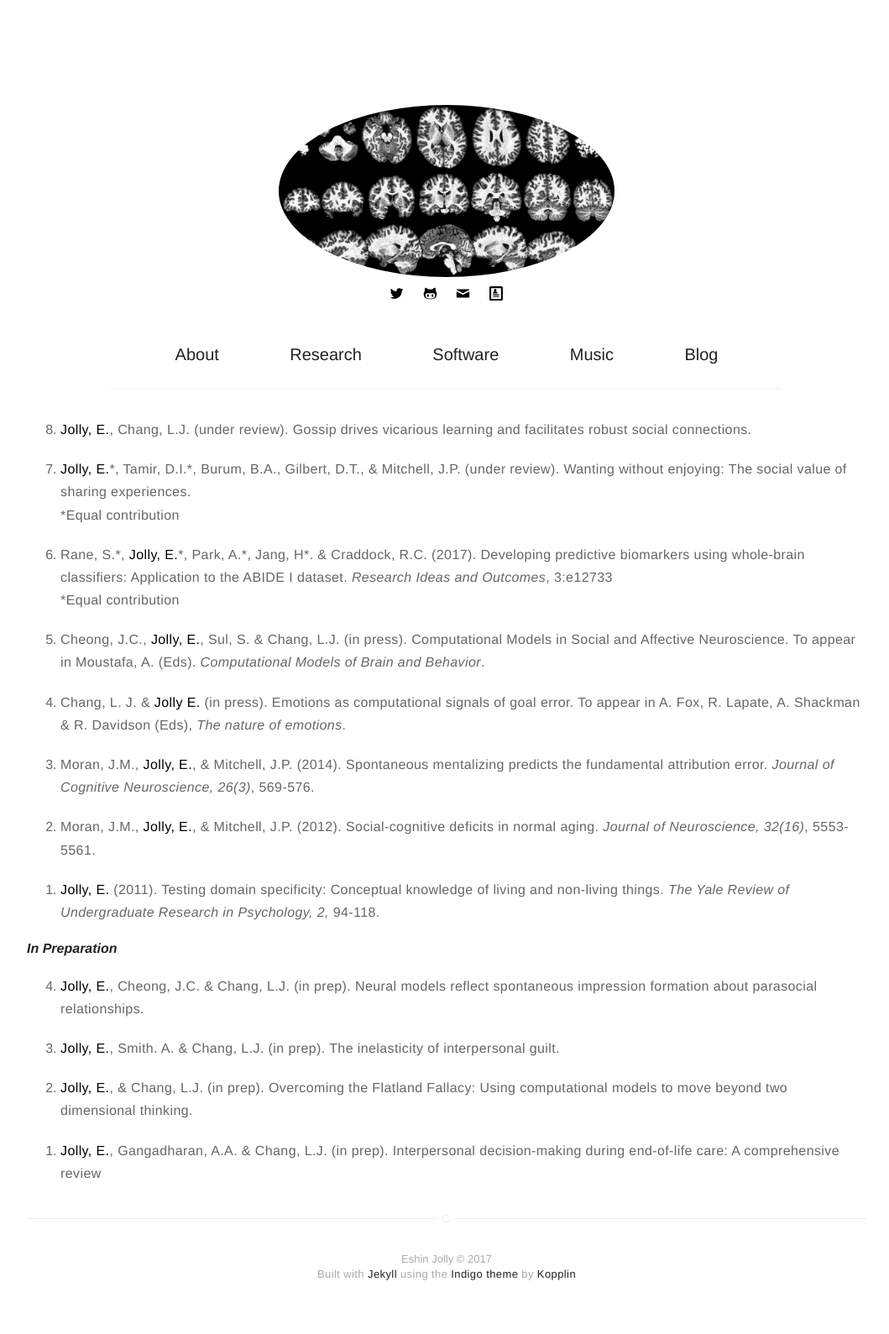
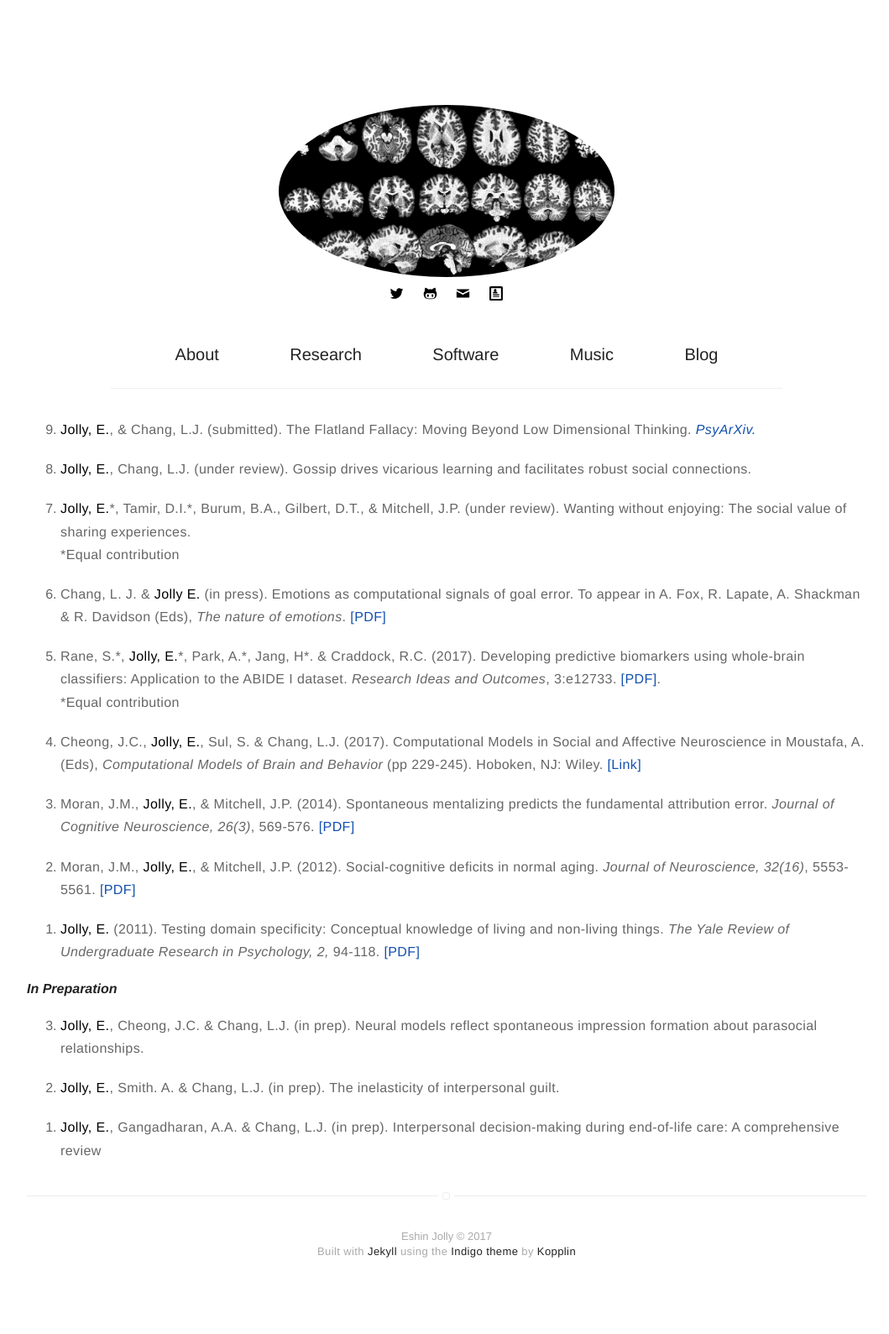
Before and after one commit to ejolly/ejolly.github.io, a Jekyll site: the page built from publications.md, in a window 1280 px wide. Shown: the whole page at 84% size, without its empty margins (108-1167 px from the left). Built offline with Jekyll 4.4.1, drawn with Linux system fonts in a browser that asks for light colours; comment, search, counter and statistics services are not loaded; after the commit the page ends 1562 px from its top, so only the background shows below that.

Commit message:
Updated publication links for available papers and pdfs.

```diff
--- a/publications.md
+++ b/publications.md
@@ -2,31 +2,32 @@
 title: Publications
 layout: page
 ---
+
+9. **Jolly, E.**, & Chang, L.J. (submitted). The Flatland Fallacy:  Moving Beyond Low Dimensional Thinking. *[PsyArXiv.](https://psyarxiv.com/zdrfg/)*
+
 8. **Jolly, E.**, Chang, L.J. (under review). Gossip drives vicarious learning and facilitates robust social connections.
 
 7. **Jolly, E.**\*, Tamir, D.I.\*, Burum, B.A., Gilbert, D.T., & Mitchell, J.P. (under review). Wanting without enjoying: The social value of sharing experiences.
 \*Equal contribution
 
-6. Rane, S.\*, **Jolly, E.**\*, Park, A.\*, Jang, H\*. & Craddock, R.C. (2017). Developing predictive biomarkers using whole-brain classifiers: Application to the ABIDE I dataset. *Research Ideas and Outcomes*, 3:e12733
+6. Chang, L. J. & **Jolly E.** (in press). Emotions as computational signals of goal error. To appear in A. Fox, R. Lapate, A. Shackman & R. Davidson (Eds), *The nature of emotions*. [[PDF]](/assets/pdfs/Jolly_Emotions_Chapter.pdf)
+
+5. Rane, S.\*, **Jolly, E.**\*, Park, A.\*, Jang, H\*. & Craddock, R.C. (2017). Developing predictive biomarkers using whole-brain classifiers: Application to the ABIDE I dataset. *Research Ideas and Outcomes*, 3:e12733. [[PDF]](https://riojournal.com/article/12733/download/pdf/).
 \*Equal contribution
 
-5. Cheong, J.C., **Jolly, E.**, Sul, S. & Chang, L.J. (in press). Computational Models in Social and Affective Neuroscience. To appear in Moustafa, A. (Eds). *Computational Models of Brain and Behavior*.
+4. Cheong, J.C., **Jolly, E.**, Sul, S. & Chang, L.J. (2017). Computational Models in Social and Affective Neuroscience in Moustafa, A. (Eds), *Computational Models of Brain and Behavior* (pp 229-245). Hoboken, NJ: Wiley. [[Link]](http://onlinelibrary.wiley.com/doi/10.1002/9781119159193.ch17/summary)
 
-4. Chang, L. J. & **Jolly E.** (in press). Emotions as computational signals of goal error. To appear in A. Fox, R. Lapate, A. Shackman & R. Davidson (Eds), *The nature of emotions*.
+3. Moran, J.M., **Jolly, E.**, & Mitchell, J.P. (2014). Spontaneous mentalizing predicts the fundamental attribution error. *Journal of Cognitive Neuroscience, 26(3)*, 569-576. [[PDF]](https://dash.harvard.edu/bitstream/handle/1/13457155/jocn_a_00513.pdf?sequence=1)
 
-3. Moran, J.M., **Jolly, E.**, & Mitchell, J.P. (2014). Spontaneous mentalizing predicts the fundamental attribution error. *Journal of Cognitive Neuroscience, 26(3)*, 569-576.
+2. Moran, J.M., **Jolly, E.**, & Mitchell, J.P. (2012). Social-cognitive deficits in normal aging. *Journal of Neuroscience, 32(16)*, 5553-5561. [[PDF]](http://www.jneurosci.org/content/jneuro/32/16/5553.full.pdf)
 
-2. Moran, J.M., **Jolly, E.**, & Mitchell, J.P. (2012). Social-cognitive deficits in normal aging. *Journal of Neuroscience, 32(16)*, 5553-5561.
-
-1. **Jolly, E.** (2011). Testing domain specificity: Conceptual knowledge of living and non-living things. *The Yale Review of Undergraduate Research in Psychology, 2,* 94-118.
+1. **Jolly, E.** (2011). Testing domain specificity: Conceptual knowledge of living and non-living things. *The Yale Review of Undergraduate Research in Psychology, 2,* 94-118. [[PDF]](https://campuspress.yale.edu/yrurp/files/2015/11/2010_Jolly-Conceptual-Knowledge-Organization-1un1c9m.pdf)
 {: reversed="reversed"}
 
 #### *In Preparation*
-4. **Jolly, E.**, Cheong, J.C. & Chang, L.J. (in prep). Neural models reflect spontaneous impression formation about parasocial relationships.
+3. **Jolly, E.**, Cheong, J.C. & Chang, L.J. (in prep). Neural models reflect spontaneous impression formation about parasocial relationships.
 
-3. **Jolly, E.**, Smith. A. & Chang, L.J. (in prep). The inelasticity of interpersonal guilt.
-
-2. **Jolly, E.**, & Chang, L.J. (in prep). Overcoming the Flatland Fallacy:  Using computational models to move beyond two dimensional thinking.
+2. **Jolly, E.**, Smith. A. & Chang, L.J. (in prep). The inelasticity of interpersonal guilt.
 
 1. **Jolly, E.**, Gangadharan, A.A. & Chang, L.J. (in prep). Interpersonal decision-making during end-of-life care: A comprehensive review
 {: reversed="reversed"}
```
Also changed, not shown: 1 other file.
